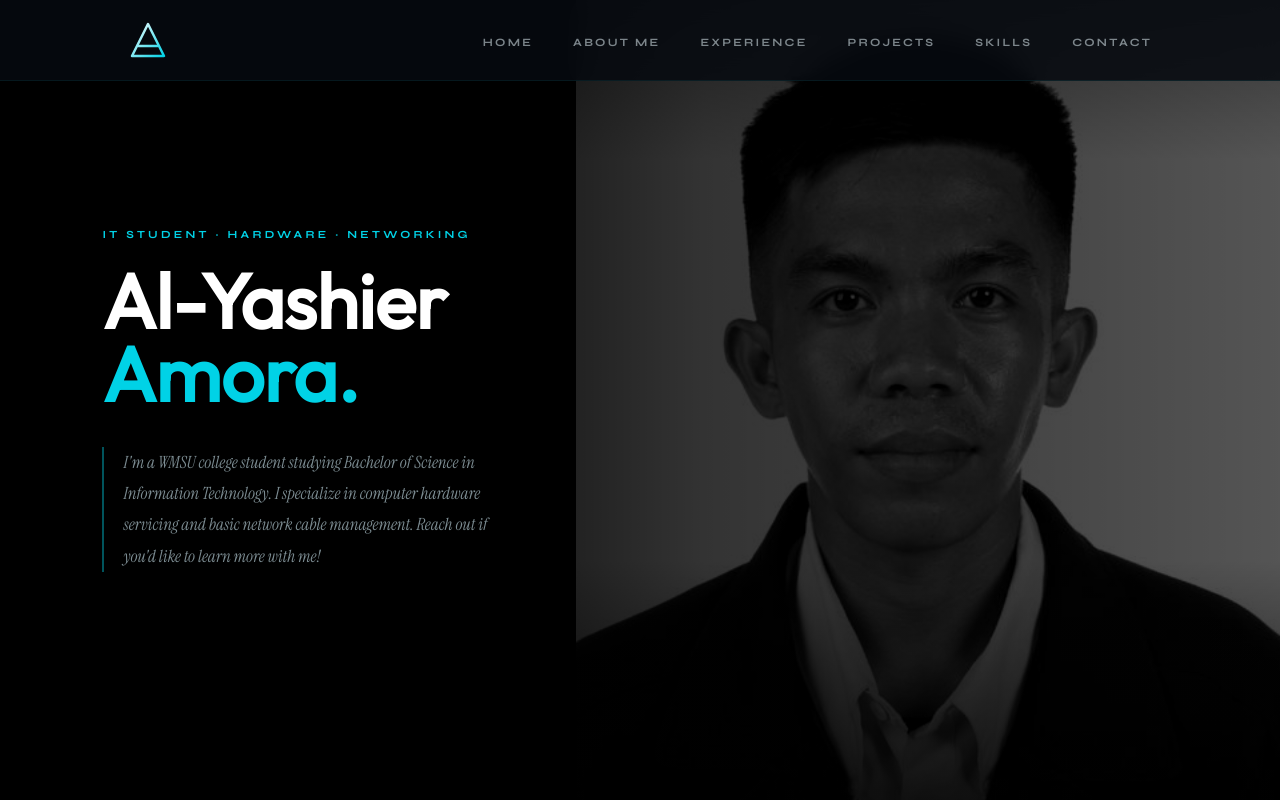
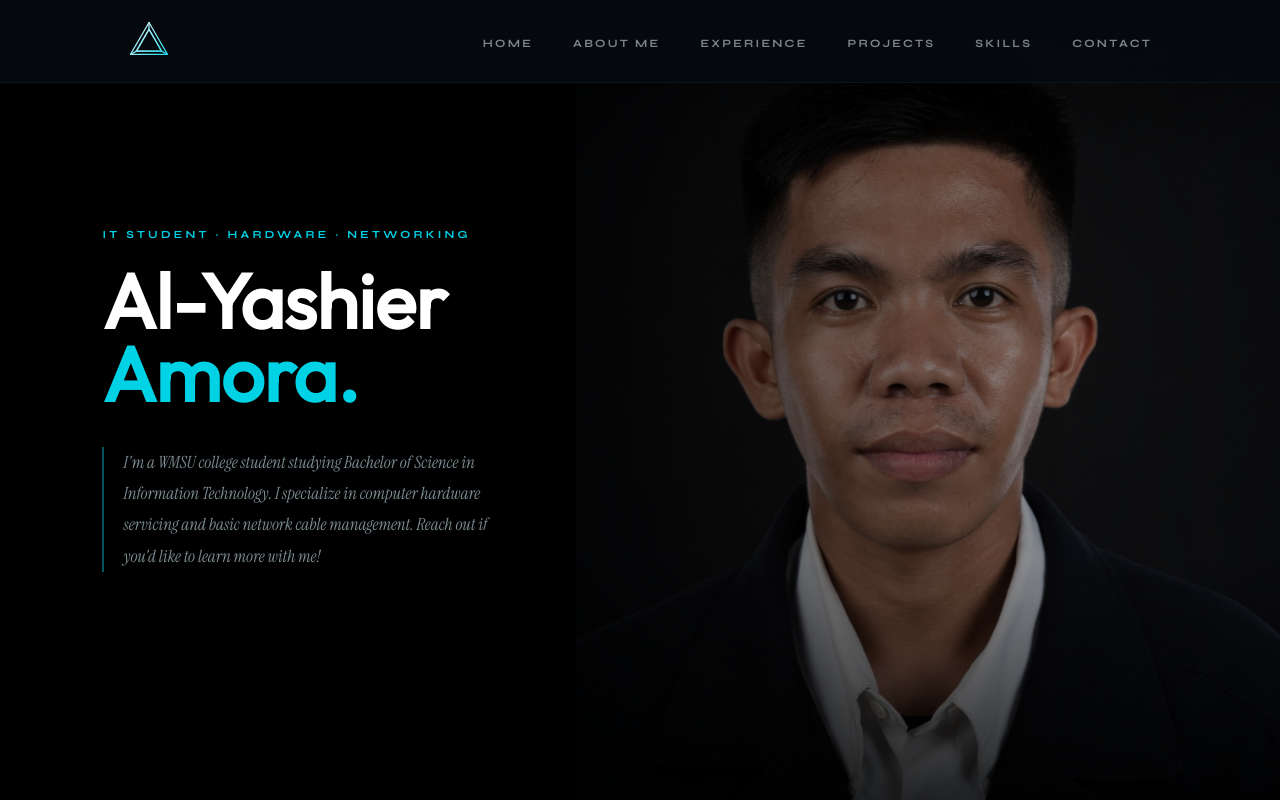
Before and after one commit to EchoDoubleCharlie/react-amora, a React (Vite) app: page / in a window 1280 px wide. Built offline with nearby package versions, Linux system fonts and the light colour scheme.

Commit message:
logo update

```diff
--- a/src/components/Hero/Hero.jsx
+++ b/src/components/Hero/Hero.jsx
@@ -6,9 +6,10 @@ export const Hero = () => {
   return (
     <section className={styles.container}>
 
-      <div
+      <img
+        src={getImageUrl("hero/amora.jpg")}
+        alt="Al-Yashier Amora"
         className={styles.bgFace}
-        style={{ backgroundImage: `url(${getImageUrl("hero/amora.jpg")})` }}
       />
 
       <div className={styles.overlay} />
--- a/src/components/Hero/Hero.module.css
+++ b/src/components/Hero/Hero.module.css
@@ -18,10 +18,9 @@
   right: 0;
   width: 55%;
   height: 100%;
-  background-size: cover;
-  background-position: center top;
-  background-repeat: no-repeat;
-  filter: brightness(0.45) saturate(0) contrast(1.1) grayscale(1);
+  object-fit: cover;
+  object-position: center top;
+  mix-blend-mode: lighten;
   z-index: 0;
 }
 
@@ -104,8 +103,9 @@
 @media (max-width: 768px) {
   .bgFace {
     width: 100%;
-    background-position: 60% top;
-    filter: brightness(0.3) saturate(0) contrast(1.1) grayscale(1);
+    object-position: 60% top;
+    opacity: 0.4;
+    mix-blend-mode: lighten;
   }
 
   .overlay {
--- a/src/components/Navbar.jsx
+++ b/src/components/Navbar.jsx
@@ -2,6 +2,25 @@ import React, { useState } from "react";
 import { Link } from "react-router-dom";
 import { FaBars, FaTimes } from "react-icons/fa";
 import styles from "./Navbar.module.css";
+
+const PenroseLogo = ({ size = 40, id = "grad" }) => (
+  <svg width={size} height={size} viewBox="0 0 100 100" fill="none" xmlns="http://www.w3.org/2000/svg">
+    <defs>
+      <linearGradient id={id} x1="0" y1="0" x2="100" y2="100" gradientUnits="userSpaceOnUse">
+        <stop offset="0%" stopColor="#ffffff"/>
+        <stop offset="100%" stopColor="#00d2e6"/>
+      </linearGradient>
+    </defs>
+    <polygon points="50,6 94,82 6,82" fill="none" stroke={`url(#${id})`} strokeWidth="3" strokeLinejoin="round"/>
+    <polygon points="50,22 80,74 20,74" fill="none" stroke={`url(#${id})`} strokeWidth="3" strokeLinejoin="round"/>
+    <line x1="6" y1="82" x2="20" y2="74" stroke={`url(#${id})`} strokeWidth="3" strokeLinecap="round"/>
+    <line x1="94" y1="82" x2="80" y2="74" stroke={`url(#${id})`} strokeWidth="3" strokeLinecap="round"/>
+    <line x1="50" y1="6" x2="50" y2="22" stroke={`url(#${id})`} strokeWidth="3" strokeLinecap="round"/>
+    <line x1="20" y1="74" x2="80" y2="74" stroke={`url(#${id})`} strokeWidth="3" strokeLinecap="round"/>
+    <line x1="20" y1="74" x2="50" y2="22" stroke={`url(#${id})`} strokeWidth="3" strokeLinecap="round"/>
+    <line x1="80" y1="74" x2="50" y2="22" stroke={`url(#${id})`} strokeWidth="3" strokeLinecap="round"/>
+  </svg>
+);
 
 export const Navbar = () => {
   const [isOpen, setIsOpen] = useState(false);
@@ -13,16 +32,7 @@ export const Navbar = () => {
       <nav className={styles.navbar}>
 
         <Link to="/" className={styles.logoMark} onClick={closeMenu}>
-          <svg width="40" height="40" viewBox="0 0 40 40" fill="none" xmlns="http://www.w3.org/2000/svg">
-            <polygon points="20,4 36,36 4,36" fill="none" stroke="url(#grad)" strokeWidth="2.5" strokeLinejoin="round"/>
-            <line x1="10.5" y1="26" x2="29.5" y2="26" stroke="url(#grad)" strokeWidth="2.5" strokeLinecap="round"/>
-            <defs>
-              <linearGradient id="grad" x1="4" y1="4" x2="36" y2="36" gradientUnits="userSpaceOnUse">
-                <stop offset="0%" stopColor="#ffffff"/>
-                <stop offset="100%" stopColor="#00d2e6"/>
-              </linearGradient>
-            </defs>
-          </svg>
+          <PenroseLogo size={42} id="grad1" />
         </Link>
 
         <ul className={styles.navLinks}>
@@ -46,16 +56,7 @@ export const Navbar = () => {
 
       <div className={`${styles.sidebar} ${isOpen ? styles.activeSidebar : ""}`}>
         <div className={styles.sidebarLogo}>
-          <svg width="36" height="36" viewBox="0 0 40 40" fill="none" xmlns="http://www.w3.org/2000/svg">
-            <polygon points="20,4 36,36 4,36" fill="none" stroke="url(#grad2)" strokeWidth="2.5" strokeLinejoin="round"/>
-            <line x1="10.5" y1="26" x2="29.5" y2="26" stroke="url(#grad2)" strokeWidth="2.5" strokeLinecap="round"/>
-            <defs>
-              <linearGradient id="grad2" x1="4" y1="4" x2="36" y2="36" gradientUnits="userSpaceOnUse">
-                <stop offset="0%" stopColor="#ffffff"/>
-                <stop offset="100%" stopColor="#00d2e6"/>
-              </linearGradient>
-            </defs>
-          </svg>
+          <PenroseLogo size={36} id="grad2" />
         </div>
         <ul className={styles.sidebarLinks}>
           <li><Link to="/" onClick={closeMenu}>Home</Link></li>
```
Also changed, not shown: assets/hero/amora.jpg.
